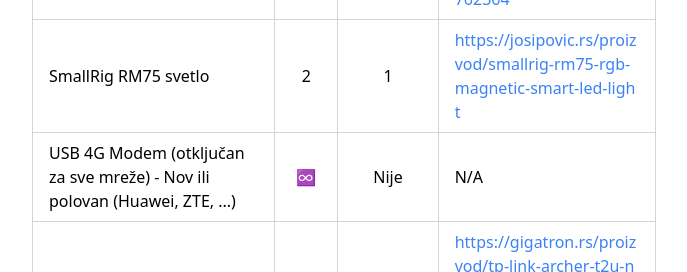
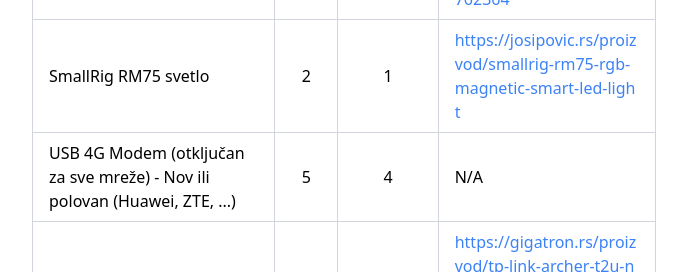
Before and after one commit to blokadainfo/website, a SvelteKit app: page /donacije in a window 1280 px wide. Shown: the part 780-1052 px from the top of the page, without its empty margins (296-983 px from the left). Built offline with nearby package versions, Linux system fonts and the light colour scheme.

Commit message:
fix(donations): updated modems
Signed-off-by: Aleksa Siriški <31509435+aleksasiriski@users.noreply.github.com>

```diff
--- a/src/routes/(prerendered)/donacije/donations.ts
+++ b/src/routes/(prerendered)/donacije/donations.ts
@@ -25,7 +25,9 @@
 		links: ['https://josipovic.rs/proizvod/smallrig-rm75-rgb-magnetic-smart-led-light']
 	},
 	{
-		name: 'USB 4G Modem (otključan za sve mreže) - Nov ili polovan (Huawei, ZTE, ...)'
+		name: 'USB 4G Modem (otključan za sve mreže) - Nov ili polovan (Huawei, ZTE, ...)',
+		pieces: 5,
+		missing: 4
 	},
 	{
 		name: 'TP-LINK T2U Nano USB WiFi',
```
